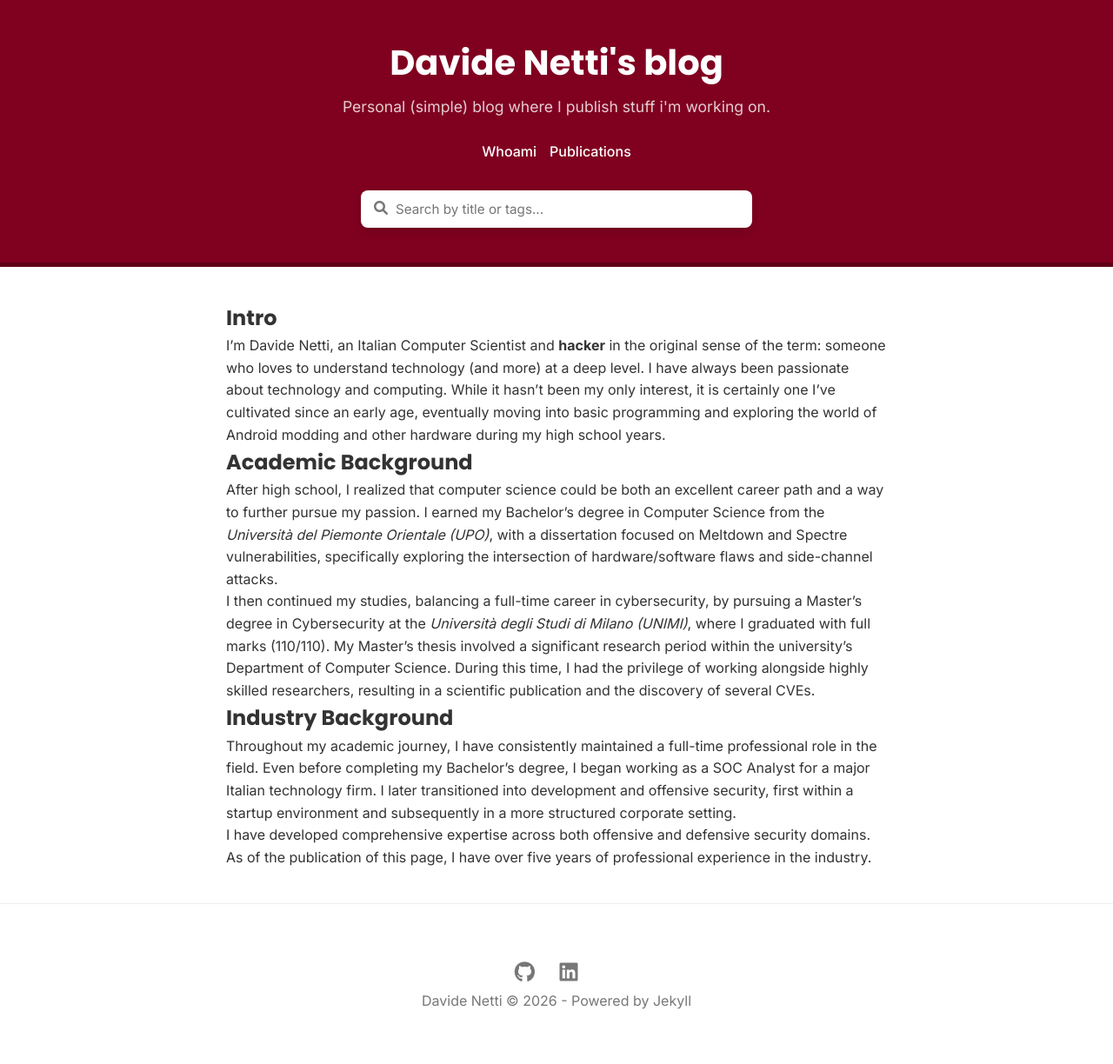
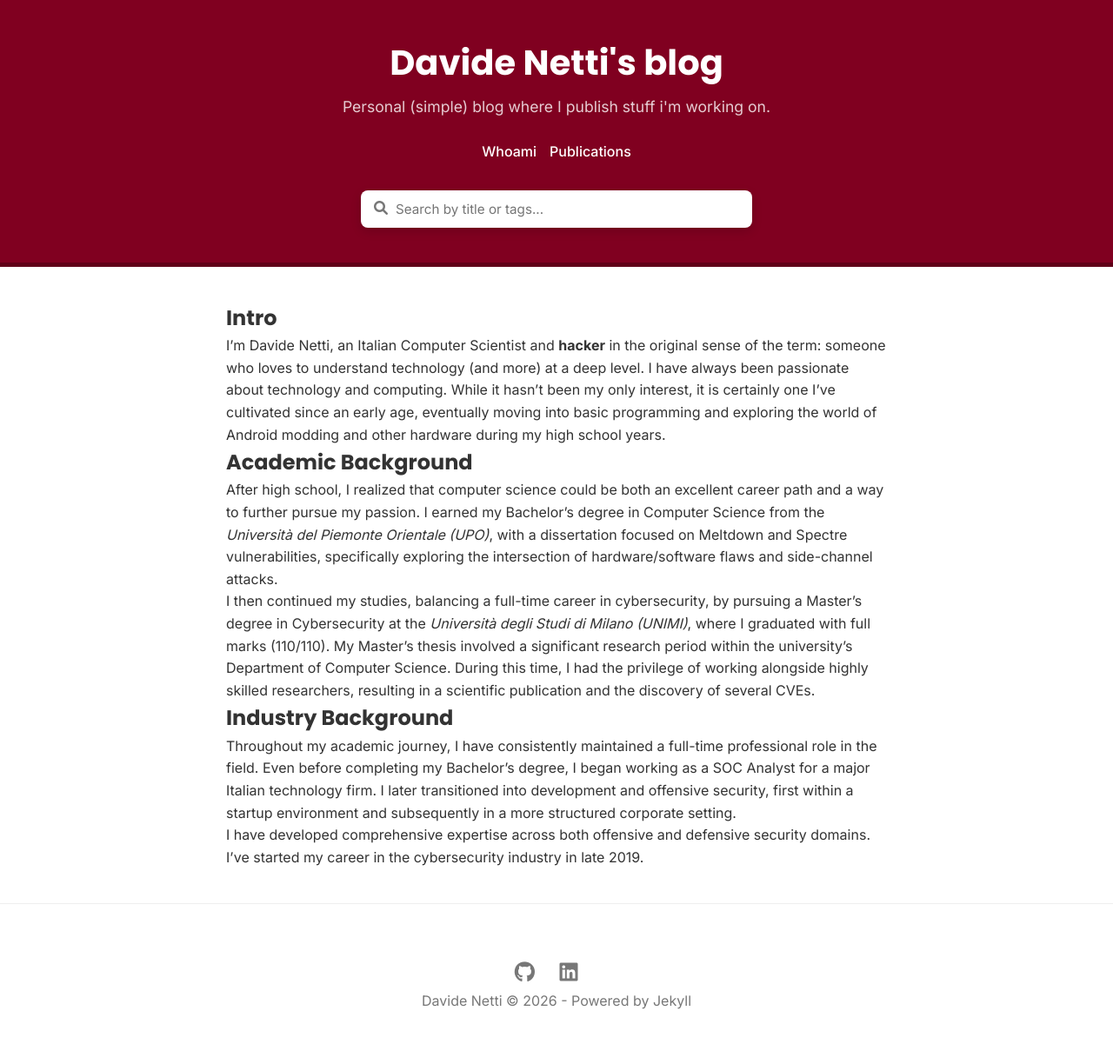
Before and after one commit to davidenetti/davidenetti.github.io, a Jekyll site: the page built from whoami.md, in a window 1280 px wide. Shown: the whole page at 87% size. Built offline with Jekyll 4.4.1, drawn with Linux system fonts in a browser that asks for light colours; a style sheet for code colours, icons or effects is not loaded.

Commit message:
Update whoami.md

```diff
--- a/whoami.md
+++ b/whoami.md
@@ -14,4 +14,4 @@ I then continued my studies, balancing a full-time career in cybersecurity, by p
 ## Industry Background
 Throughout my academic journey, I have consistently maintained a full-time professional role in the field. Even before completing my Bachelor’s degree, I began working as a SOC Analyst for a major Italian technology firm. I later transitioned into development and offensive security, first within a startup environment and subsequently in a more structured corporate setting.
 
-I have developed comprehensive expertise across both offensive and defensive security domains. As of the publication of this page, I have over five years of professional experience in the industry.
+I have developed comprehensive expertise across both offensive and defensive security domains. I've started my career in the cybersecurity industry in late 2019.
```
